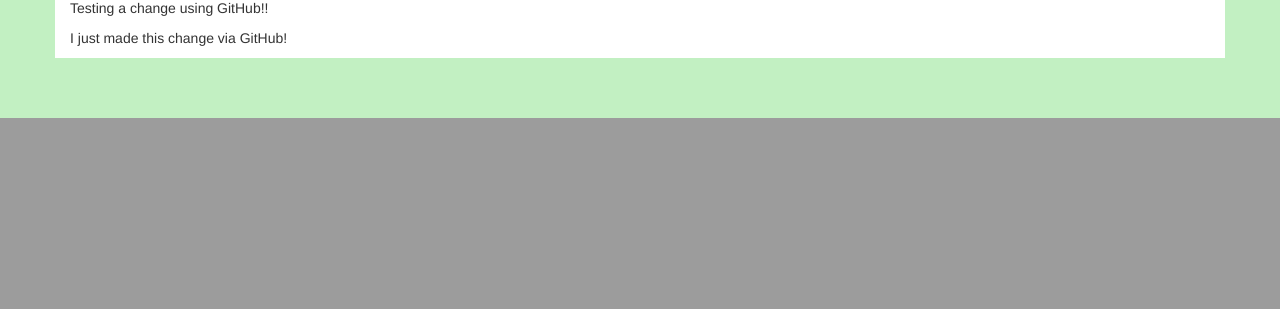
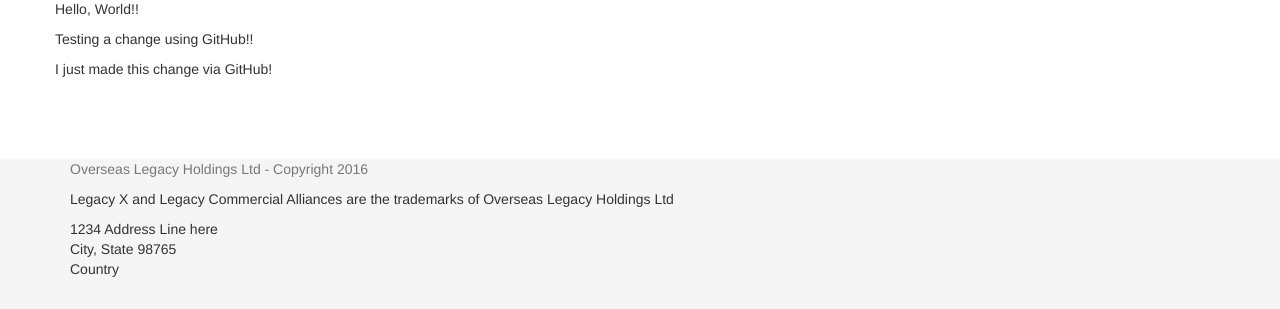
Before and after one commit to kellenproctor/LCA-mockup, a Flask app: page / in a window 1280 px wide. Shown: the part 901-1210 px from the top of the page. Before the commit the page ends 1019 px from the top, so only its background shows below. Run offline with Flask 2, Linux system fonts and the light colour scheme; style sheets or scripts are compiled from the project's sources; some libraries are stand-ins or nearby versions.

Commit message:
Styling and some basic templating

```diff
--- a/mockup/sass/styles.scss
+++ b/mockup/sass/styles.scss
@@ -1,7 +1,10 @@
 $bg-color: white;
-$test-color: #c2f0c2;
+$test-color: white;
 $foot-color: #f5f5f5;
 $carousel-margin-top: 0px;
+$pic-width: 1441px;
+$footer-height: 150px;
+
 
 /** {
     outline: 1px solid red;
@@ -21,7 +24,7 @@ html {
 
 body {
   /* Margin bottom by footer height */
-  margin-bottom: 60px;
+  margin-bottom: $footer-height;
 }
 
 /*.navbar {
@@ -34,14 +37,29 @@ body {
     margin-top: 3px;
 }
 
-.main-con {
-    background-color: $bg-color;
-    height: 100%;
-    margin-top: 70px;
+div.item img {
+    /* Set rules to fill background */
+  min-height: 100%;
+  min-width: $pic-width;
+
+  /* Set up proportionate scaling */
+  width: 100%;
+  height: auto;
+
+  /* Set up positioning */
+  position: relative;
 }
 
-.carousel {
-    width: 100%;
+@media screen and (max-width: $pic-width) { /* Specific to this particular image */
+  div.item img {
+    left: 50%;
+    margin-left: -$pic-width/2;   /* 50% */
+  }
+}
+
+.carousel, .carousel-inner {
+    width: auto;
+    height: auto;
     margin-top: $carousel-margin-top;
 }
 
@@ -56,11 +74,18 @@ a.right.carousel-control:active .car-con {
     visibility: visible;
 }
 
+.main-con {
+    background-color: $bg-color;
+    height: auto;
+    margin-top: 70px;
+    margin-bottom: 10px;
+}
+
 .footer {
-  position: absolute;
-  bottom: 0;
-  width: 100%;
-  /* Set the fixed height of the footer here */
-  height: 60px;
-  background-color: $foot-color;
+    position: absolute;
+    bottom: 0;
+    width: 100%;
+    /* Set the fixed height of the footer here */
+    height: $footer-height;
+    background-color: $foot-color;
 }
--- a/mockup/static/styles.css
+++ b/mockup/static/styles.css
@@ -3,7 +3,7 @@
 }*/
 html,
 body {
-  background-color: #c2f0c2;
+  background-color: white;
   margin: 0px;
   padding: 0px; }
 
@@ -13,7 +13,7 @@ html {
 
 body {
   /* Margin bottom by footer height */
-  margin-bottom: 60px; }
+  margin-bottom: 150px; }
 
 /*.navbar {
     background-color: transparent;
@@ -23,13 +23,26 @@ body {
 .btn {
   margin-top: 3px; }
 
-.main-con {
-  background-color: white;
-  height: 100%;
-  margin-top: 70px; }
+div.item img {
+  /* Set rules to fill background */
+  min-height: 100%;
+  min-width: 1441px;
+  /* Set up proportionate scaling */
+  width: 100%;
+  height: auto;
+  /* Set up positioning */
+  position: relative; }
 
-.carousel {
-  width: 100%;
+@media screen and (max-width: 1441px) {
+  /* Specific to this particular image */
+  div.item img {
+    left: 50%;
+    margin-left: -720.5px;
+    /* 50% */ } }
+
+.carousel, .carousel-inner {
+  width: auto;
+  height: auto;
   margin-top: 0px; }
 
 .car-con {
@@ -41,10 +54,16 @@ a.right.carousel-control:hover .car-con,
 a.right.carousel-control:active .car-con {
   visibility: visible; }
 
+.main-con {
+  background-color: white;
+  height: auto;
+  margin-top: 70px;
+  margin-bottom: 10px; }
+
 .footer {
   position: absolute;
   bottom: 0;
   width: 100%;
   /* Set the fixed height of the footer here */
-  height: 60px;
+  height: 150px;
   background-color: #f5f5f5; }
--- a/mockup/templates/about.html
+++ b/mockup/templates/about.html
@@ -1,4 +1,7 @@
 {% extends "main.html" %}
 {% block content %}
+<div class="page-header">
+	<h1>About Us</h1>
+</div>
 <p>About Us Page</p>
 {% endblock %}
--- a/mockup/templates/contact.html
+++ b/mockup/templates/contact.html
@@ -1,4 +1,7 @@
 {% extends "main.html" %}
 {% block content %}
+<div class="page-header">
+	<h1>Contact Page</h1>
+</div>
 <p>Contact Page</p>
 {% endblock %}
--- a/mockup/templates/footer.html
+++ b/mockup/templates/footer.html
@@ -1,5 +1,11 @@
 <footer class="footer">
 	<div class="container">
-		<p class="text-muted">Footer Here</p>
+		<p class="text-muted">Overseas Legacy Holdings Ltd - Copyright 2016</p>
+		<p>Legacy X and Legacy Commercial Alliances are the trademarks of Overseas Legacy Holdings Ltd</p>
+		<p>
+			1234 Address Line here <br>
+			City, State 98765 <br>
+			Country
+		</p>
 	</div>
 </footer>
--- a/mockup/templates/header.html
+++ b/mockup/templates/header.html
@@ -49,7 +49,7 @@
             <ul class="nav navbar-nav">
                 <li><a href="{{url_for('about')}}" >About</a></li>
                 <li><a href="{{url_for('team')}}" >Team</a></li>
-                <li><a href="{{url_for('news')}}" >News</a></li>
+                <!-- <li><a href="{{url_for('news')}}" >News</a></li> News not needed for now -->
                 <li><a href="{{url_for('contact')}}" >Contact</a></li>
             </ul>
         </div>
--- a/mockup/templates/home.html
+++ b/mockup/templates/home.html
@@ -1,5 +1,7 @@
 {% extends "main.html" %}
 {% block carousel %}
+<div class="container-fluid">
+    <div class="row">
         <div id="carousel-example-generic" class="carousel slide" data-ride="carousel">
 
           <!-- Indicators in case they are needed
@@ -52,10 +54,16 @@
             </div>
           </a>
         </div>
+    </div>
+</div>
+<div class="container">
+    <div class="row">
+        <p>Hello, World!!</p>
+        <p>Testing a change using GitHub!!</p>
+        <p>I just made this change via GitHub!</p>
+    </div>
+</div>
 {% endblock %}
 
 {% block content %}
-<p>Hello, World!!</p>
-<p>Testing a change using GitHub!!</p>
-<p>I just made this change via GitHub!</p>
 {% endblock %}
--- a/mockup/templates/main.html
+++ b/mockup/templates/main.html
@@ -32,7 +32,7 @@
         </div>
 
         <!-- Footer here for testing -->
-        <!-- {% include "footer.html" %} -->
+        {% include "footer.html" %}
 
         <!-- Latest compiled and minified JavaScript and JQuery-->
         <script src="https://ajax.googleapis.com/ajax/libs/jquery/1.12.4/jquery.min.js"></script>
```
Also changed, not shown: mockup/templates/team.html (+61 -1 lines). Lines whose indentation alone changed are shown as unchanged.
